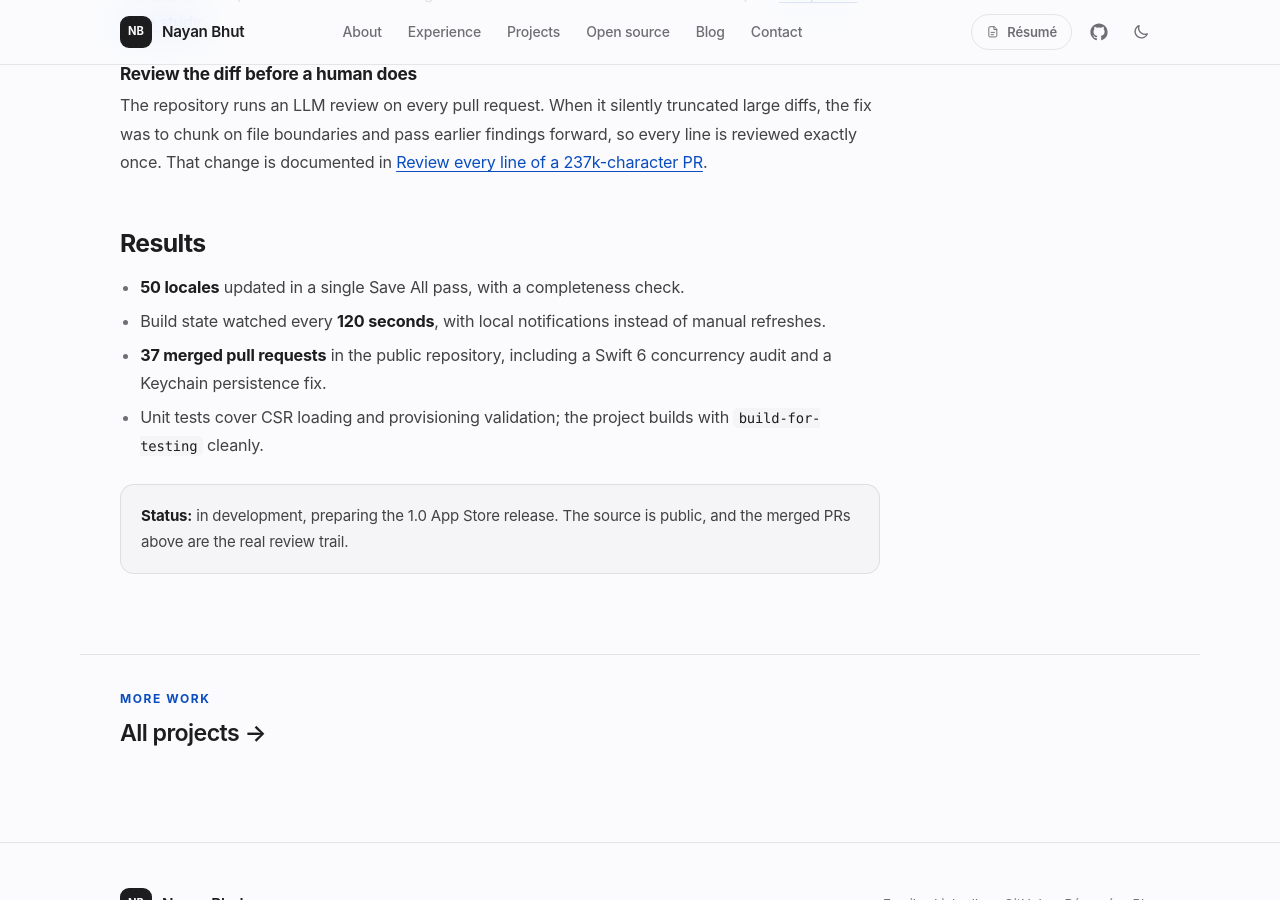
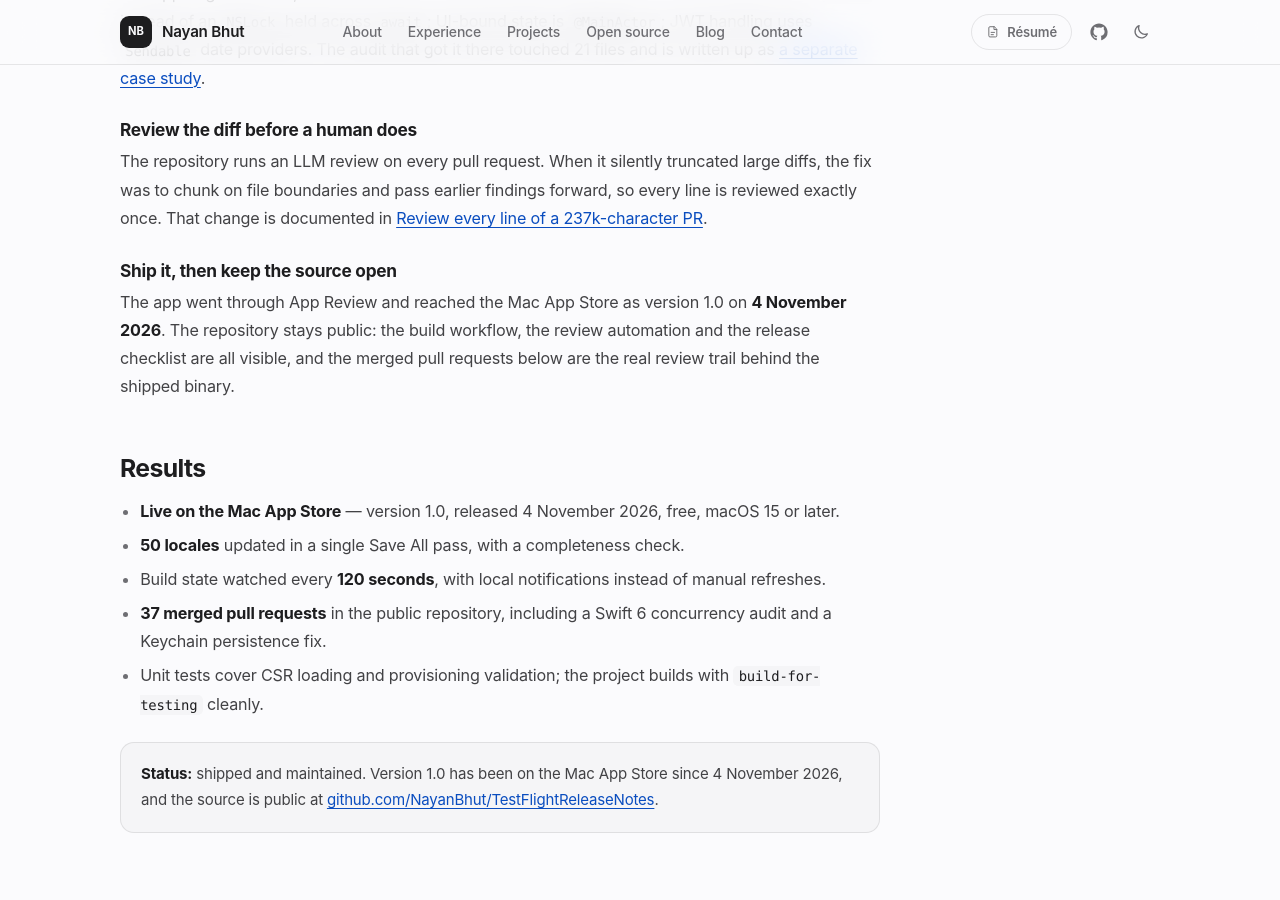
Before and after one commit to NayanBhut/NayanBhut.github.io, a Jekyll site: the page built from work/shipyard-connect.html, in a window 1280 px wide and 900 px high, scrolled down 1931 px. Built offline with Jekyll 4.4.1, drawn with Linux system fonts in a browser that asks for light colours; some of the changed text lies outside the part shown.

Commit message:
Feature Shipyard Connect for ASC instead of TestFlight Release Notes
The macOS app is now live on the Mac App Store (1.0, 4 Nov 2026), so the
project card and case study describe the shipped product and link to the
store listing. The open-source write-ups still point at the public repo.

```diff
--- a/open-source/keychain-team-persistence.html
+++ b/open-source/keychain-team-persistence.html
@@ -13,7 +13,7 @@ permalink: /open-source/keychain-team-persistence/
 <h2>The issue</h2>
 
 <p>
-  TestFlight Release Notes stores one App Store Connect API key per team. On macOS that means the
+  Shipyard Connect stores one App Store Connect API key per team. On macOS that means the
   Keychain, and the app was behaving as if it had forgotten that fact. It asked for Keychain
   access repeatedly, and after switching accounts it no longer knew which team was active.
 </p>
--- a/work/testflight-release-notes.html
+++ b/work/shipyard-connect.html
@@ -1,12 +1,12 @@
 ---
 layout: work
-title: TestFlight Release Notes
-kicker: Developer tool · macOS
-summary: "A native SwiftUI client for the App Store Connect API that turns release day from a browser checklist into one window."
-role: Independent project
-platform: macOS · SwiftUI · Open source
-link: https://github.com/NayanBhut/TestFlightReleaseNotes
-link_label: View the source
+title: Shipyard Connect for ASC
+kicker: Developer tool · Mac App Store
+summary: "A native SwiftUI client for the App Store Connect API — live on the Mac App Store, and the tool I use to prepare every release."
+role: Developer and maintainer
+platform: macOS 15+ · Mac App Store
+link: https://apps.apple.com/us/app/shipyard-connect-for-asc/id6820384178?mt=12
+link_label: View on the Mac App Store
 tags:
   - SwiftUI
   - Swift 6
@@ -32,6 +32,11 @@ permalink: /work/testflight-release-notes/
 </p>
 
 <h2>What I built</h2>
+
+<p>
+  Shipyard Connect for ASC is a free macOS 15+ app on the Mac App Store. It is the shipping
+  version of the tool I use to prepare releases for the retail apps in my day job.
+</p>
 
 <ul>
   <li>A native macOS app that browses apps, pre-release versions and TestFlight builds.</li>
@@ -84,9 +89,19 @@ permalink: /work/testflight-release-notes/
   237k-character PR</a>.
 </p>
 
+<h3>Ship it, then keep the source open</h3>
+<p>
+  The app went through App Review and reached the Mac App Store as version 1.0 on
+  <strong>4 November 2026</strong>. The repository stays public: the build workflow, the review
+  automation and the release checklist are all visible, and the merged pull requests below are the
+  real review trail behind the shipped binary.
+</p>
+
 <h2>Results</h2>
 
 <ul>
+  <li><strong>Live on the Mac App Store</strong> — version 1.0, released 4 November 2026, free,
+    macOS 15 or later.</li>
   <li><strong>50 locales</strong> updated in a single Save All pass, with a completeness check.</li>
   <li>Build state watched every <strong>120 seconds</strong>, with local notifications instead of
     manual refreshes.</li>
@@ -98,7 +113,8 @@ permalink: /work/testflight-release-notes/
 
 <div class="callout">
   <p>
-    <strong>Status:</strong> in development, preparing the 1.0 App Store release. The source is
-    public, and the merged PRs above are the real review trail.
+    <strong>Status:</strong> shipped and maintained. Version 1.0 has been on the Mac App Store
+    since 4 November 2026, and the source is public at
+    <a href="https://github.com/NayanBhut/TestFlightReleaseNotes" target="_blank" rel="noopener">github.com/NayanBhut/TestFlightReleaseNotes</a>.
   </p>
 </div>
```
Also changed, not shown: other parts of work/shipyard-connect.html (+1 -1 lines), index.html (+7 -6 lines).
